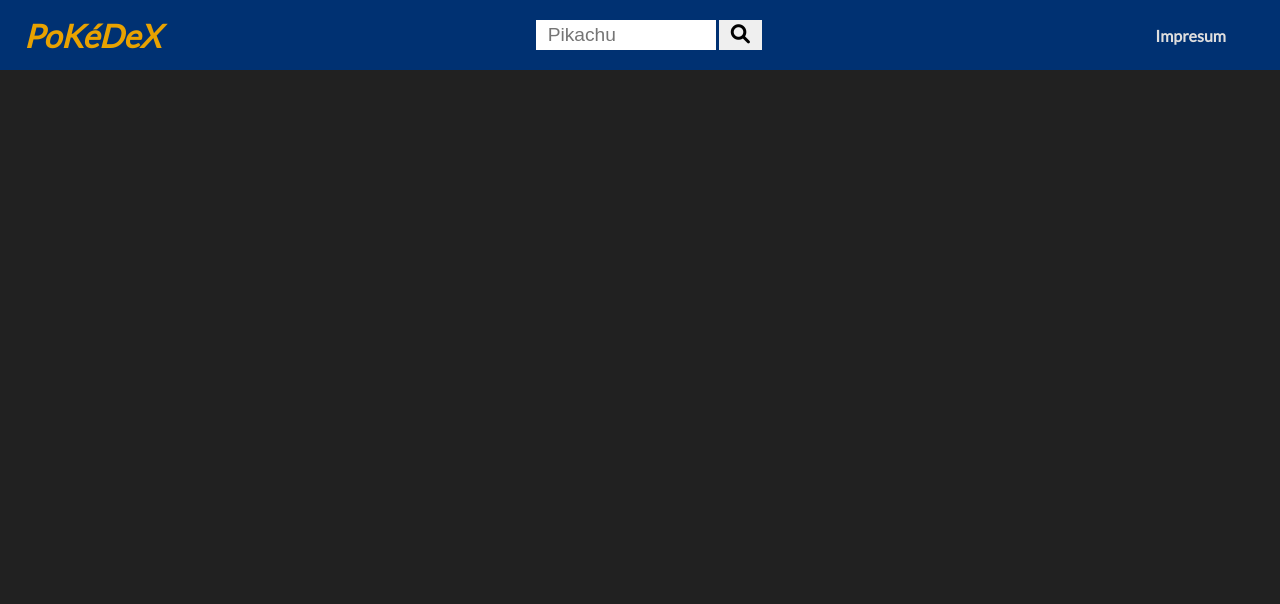
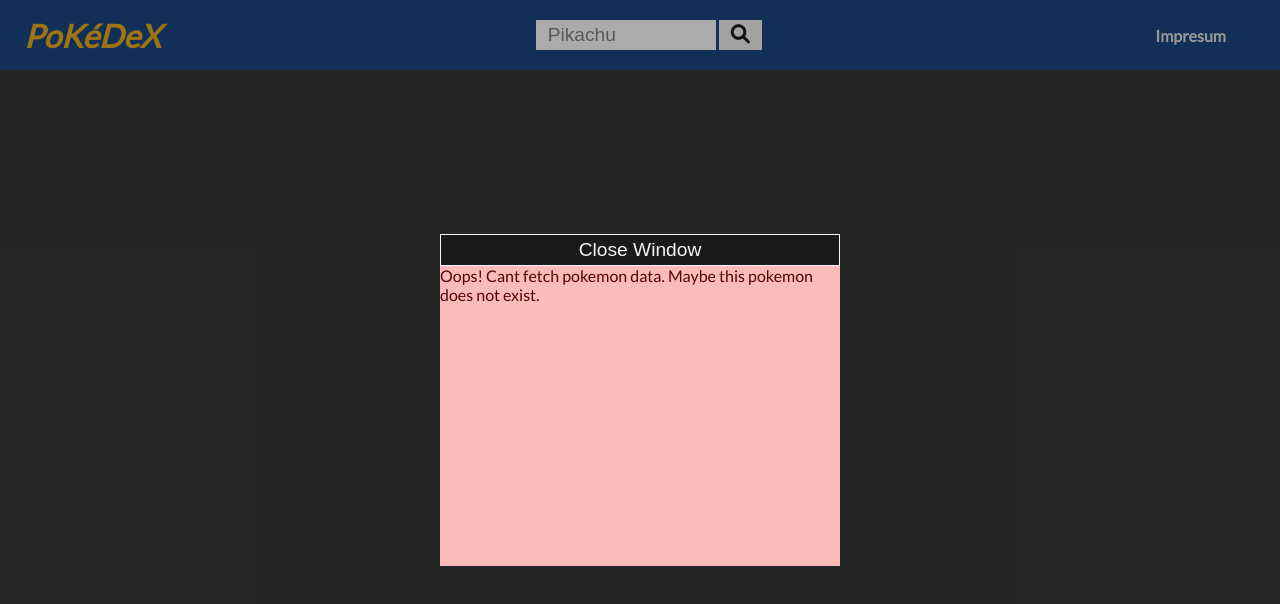
Before and after one commit to ChristianSeip/pokedex, a plain HTML site: page index.html in a window 1280 px wide. Both pictures are taken after a click on the button 740 px from the left and 35 px from the top of the page. Drawn offline with Linux system fonts and the light colour scheme; no server answers.

Commit message:
Error Message (pokemon not found) added

```diff
--- a/css/style.css
+++ b/css/style.css
@@ -114,6 +114,11 @@ button {
 
 .bg-black {
     background-color: #333333;
+}
+
+.bg-warning {
+    background-color: rgb(250, 187, 187);
+    color: rgb(87, 3, 3);
 }
 
 #pokemon-list {
--- a/js/main.js
+++ b/js/main.js
@@ -23,12 +23,20 @@ function switchModal() {
 function showPokedex(searchString) {
     let pokemon = new Pokemon(searchString);
 
+    let t = 0;
     let intval = setInterval(() => {
-        if(pokemon.name !== typeof undefined) {
+        if(pokemon.name !== undefined) {
             new Pokedex(pokemon);
             clearInterval(intval);
         }
-    }, 800);
+        if(t === 2) {
+            document.getElementById('modal-content').innerHTML = 'Oops! Cant fetch pokemon data. Maybe this pokemon does not exist.';
+            document.getElementById('modal-content').classList.add('bg-warning');
+            switchModal();
+            clearInterval(intval);
+        }
+        t++;
+    }, 330);
 }
 
 /**
```
